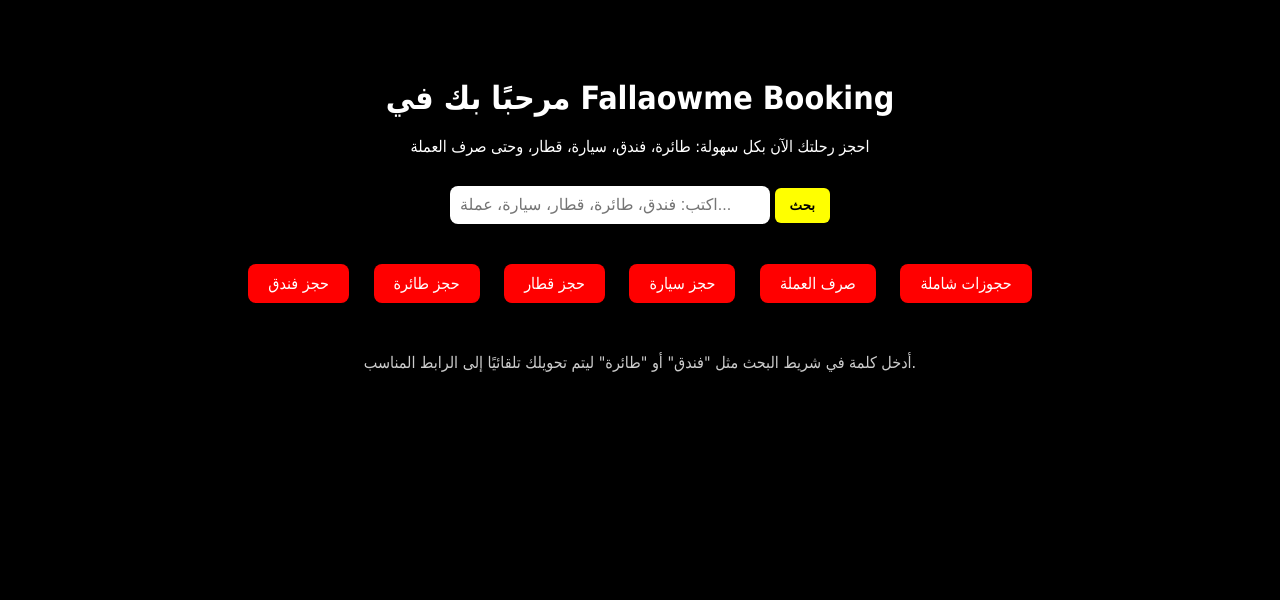
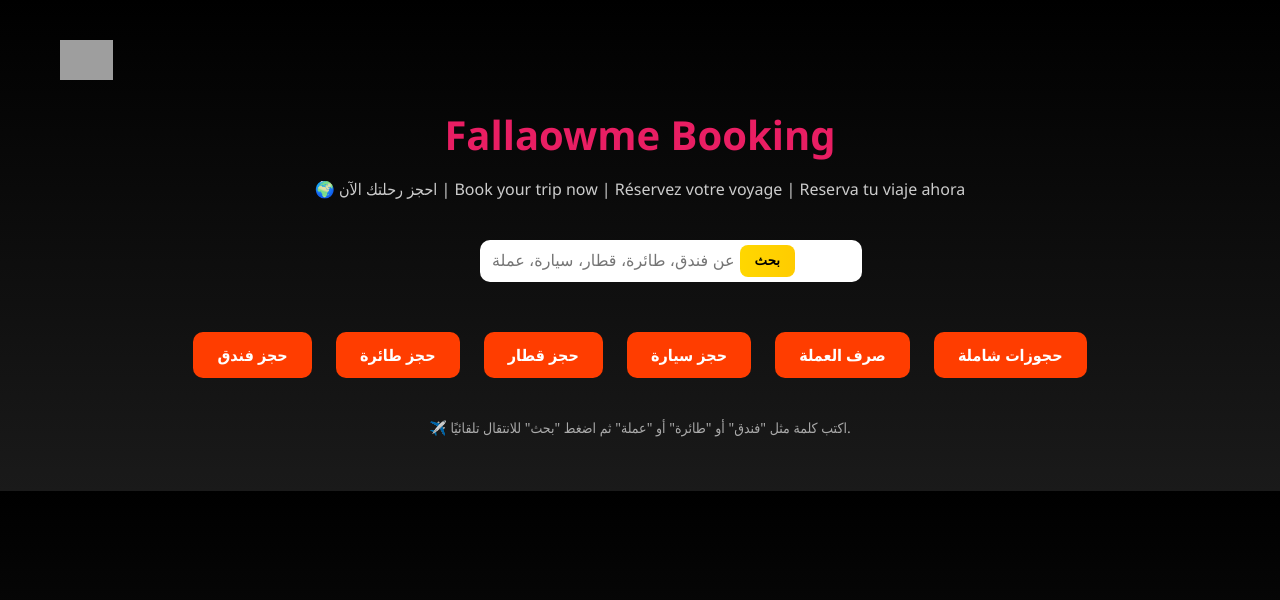
Before and after one commit to paco1963594/Tariq-Explorer, a plain HTML site: page index.html in a window 1280 px wide. Drawn offline with Linux system fonts and the light colour scheme; grey boxes are pictures that could not be loaded.

Commit message:
Update index.html
ملف جديد

```diff
--- a/index.html
+++ b/index.html
@@ -2,24 +2,25 @@
 <html lang="ar">
 <head>
   <meta charset="UTF-8" />
-  <meta name="viewport" content="width=device-width, initial-scale=1.0" />
-  <title>Fallaowme Booking - حجز الطائرات والفنادق</title>
+  <meta name="viewport" content="width=device-width, initial-scale=1.0"/>
+  <title>Fallaowme Booking</title>
 
-  <!-- ✅ Meta SEO Tags -->
-  <meta name="description" content="منصة حجز الفنادق والطائرات والقطارات والسيارات مع إمكانية صرف العملة بأسعار محدثة.">
-  <meta name="keywords" content="حجز الفنادق, حجز الطائرات, حجز القطارات, حجز السيارات, صرف العملة, الفندق, الطائرة, القطار, السيارة, booking, skyscanner, rentalcars, currency exchange" />
+  <!-- أيقونة فافكون -->
+  <link rel="icon" href="https://www.google.com/favicon.ico" type="image/x-icon" />
+
+  <!-- ✅ Meta SEO -->
+  <meta name="description" content="منصة عالمية لحجز الفنادق والطائرات والقطارات والسيارات وتحويل العملات.">
+  <meta name="keywords" content="حجز الفنادق, حجز الطائرات, حجز القطارات, حجز السيارات, صرف العملة, booking, skyscanner, xe, train, car, hotel, airplane">
   <meta name="author" content="Tariq Smart Travel" />
   <meta name="robots" content="index, follow" />
 
-  <!-- ✅ Redirect Script -->
+  <!-- ✅ تغيير لون العنوان كل 3 ثوانٍ -->
   <script>
     function redirectBasedOnQuery() {
-      const query = new URLSearchParams(window.location.search).get("q") ||
-                    document.getElementById('searchInput')?.value;
+      const query = document.getElementById('searchInput')?.value;
       if (!query) return;
 
       const lowerQuery = query.toLowerCase();
-
       if (lowerQuery.includes("فندق") || lowerQuery.includes("hotel")) {
         window.location.href = "https://www.booking.com/";
       } else if (lowerQuery.includes("طائرة") || lowerQuery.includes("flight")) {
@@ -36,94 +37,136 @@
     }
 
     function rotateTitleColors() {
-      const colors = ["#ff0000", "#00ff00", "#0000ff", "#ff00ff"];
+      const colors = ["#e91e63", "#4caf50", "#2196f3", "#ff9800"];
       let i = 0;
       setInterval(() => {
         document.getElementById("mainTitle").style.color = colors[i % colors.length];
         i++;
-      }, 180000); // كل 3 دقائق = 180,000ms
+      }, 3000); // كل 3 ثوانٍ
     }
 
     window.onload = function() {
-      redirectBasedOnQuery();
       rotateTitleColors();
     };
   </script>
 
+  <!-- ✅ تنسيق الصفحة -->
   <style>
     body {
-      font-family: 'Tahoma', sans-serif;
-      background-color: #000;
+      font-family: 'Segoe UI', Tahoma, Geneva, Verdana, sans-serif;
+      background: linear-gradient(to bottom, #000000, #1a1a1a);
       color: #fff;
       text-align: center;
-      padding: 50px;
+      padding: 40px;
+      margin: 0;
+    }
+
+    header {
+      display: flex;
+      align-items: center;
+      justify-content: space-between;
+      padding: 0 20px;
+    }
+
+    .logo {
+      height: 40px;
     }
 
     h1 {
-      font-size: 2em;
-      margin-bottom: 20px;
+      font-size: 2.5em;
+      margin-bottom: 10px;
+      transition: color 1s ease;
     }
 
-    a.button {
-      display: inline-block;
-      padding: 10px 20px;
-      margin: 10px;
-      background-color: #f00;
-      color: #fff;
-      text-decoration: none;
-      border-radius: 8px;
-    }
-
-    .note {
-      margin-top: 40px;
+    p.languages {
+      font-size: 1em;
       color: #ccc;
+      margin-bottom: 40px;
     }
 
     .search-container {
-      margin: 30px auto;
+      display: flex;
+      justify-content: center;
+      margin-bottom: 40px;
     }
 
-    .search-container input[type="text"] {
-      padding: 10px;
-      width: 300px;
-      border-radius: 8px;
+    .search-box {
+      position: relative;
+      width: 320px;
+    }
+
+    .search-box input {
+      width: 100%;
+      padding: 12px 50px 12px 12px;
+      border-radius: 10px;
       border: none;
       font-size: 16px;
     }
 
-    .search-container button {
-      padding: 10px 15px;
-      background-color: yellow;
+    .search-box button {
+      position: absolute;
+      right: 5px;
+      top: 5px;
+      bottom: 5px;
+      padding: 0 15px;
+      background: linear-gradient(to right, #ffd700, #ffcc00);
+      color: #000;
       border: none;
-      border-radius: 6px;
+      border-radius: 8px;
       font-weight: bold;
       cursor: pointer;
     }
 
-    .search-container button:hover {
-      background-color: gold;
+    .buttons a {
+      display: inline-block;
+      margin: 10px;
+      padding: 12px 24px;
+      background-color: #ff3d00;
+      color: white;
+      text-decoration: none;
+      border-radius: 10px;
+      font-weight: bold;
+      transition: background 0.3s;
+    }
+
+    .buttons a:hover {
+      background-color: #ff5722;
+    }
+
+    .note {
+      margin-top: 30px;
+      font-size: 14px;
+      color: #aaa;
     }
   </style>
 </head>
 
 <body>
-  <h1 id="mainTitle">مرحبًا بك في Fallaowme Booking</h1>
-  <p>احجز رحلتك الآن بكل سهولة: طائرة، فندق، سيارة، قطار، وحتى صرف العملة</p>
+  <header>
+    <img class="logo" src="https://www.google.com/images/branding/googlelogo/1x/googlelogo_light_color_92x30dp.png" alt="Logo">
+  </header>
 
-  <!-- ✅ شريط البحث -->
+  <h1 id="mainTitle">Fallaowme Booking</h1>
+  <p class="languages">
+    🌍 احجز رحلتك الآن | Book your trip now | Réservez votre voyage | Reserva tu viaje ahora
+  </p>
+
   <div class="search-container">
-    <input type="text" id="searchInput" placeholder="اكتب: فندق، طائرة، قطار، سيارة، عملة...">
-    <button onclick="redirectBasedOnQuery()">بحث</button>
+    <div class="search-box">
+      <input type="text" id="searchInput" placeholder="ابحث عن فندق، طائرة، قطار، سيارة، عملة...">
+      <button onclick="redirectBasedOnQuery()">بحث</button>
+    </div>
   </div>
 
-  <!-- ✅ روابط الحجز -->
-  <a href="https://www.booking.com/" class="button">حجز فندق</a>
-  <a href="https://www.skyscanner.net/" class="button">حجز طائرة</a>
-  <a href="https://www.raileurope.com/" class="button">حجز قطار</a>
-  <a href="https://www.rentalcars.com/" class="button">حجز سيارة</a>
-  <a href="https://www.xe.com/" class="button">صرف العملة</a>
-  <a href="https://12go.asia/?z=12574420" class="button">حجوزات شاملة</a>
+  <div class="buttons">
+    <a href="https://www.booking.com/">حجز فندق</a>
+    <a href="https://www.skyscanner.net/">حجز طائرة</a>
+    <a href="https://www.raileurope.com/">حجز قطار</a>
+    <a href="https://www.rentalcars.com/">حجز سيارة</a>
+    <a href="https://www.xe.com/">صرف العملة</a>
+    <a href="https://12go.asia/?z=12574420">حجوزات شاملة</a>
+  </div>
 
-  <p class="note">أدخل كلمة في شريط البحث مثل "فندق" أو "طائرة" ليتم تحويلك تلقائيًا إلى الرابط المناسب.</p>
+  <p class="note">✈️ اكتب كلمة مثل "فندق" أو "طائرة" أو "عملة" ثم اضغط "بحث" للانتقال تلقائيًا.</p>
 </body>
 </html>
```
